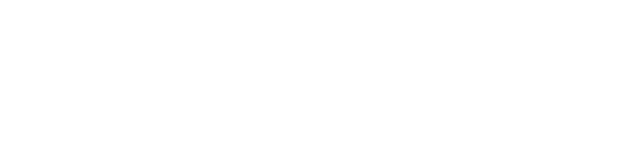
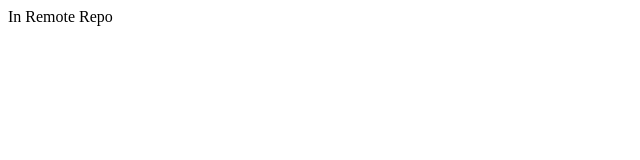
Before and after one commit to sanketbhagwat/iassess, a plain HTML site: page index.html in a window 1280 px wide. Shown: the whole page, without its empty margins (0-640 px from the left). Drawn offline with Linux system fonts and the light colour scheme.

Commit message:
Update index.html

```diff
--- a/index.html
+++ b/index.html
@@ -2,5 +2,6 @@
 <head>
 </head>
 <body>
+  In Remote Repo
 </body>
 </html>
```
